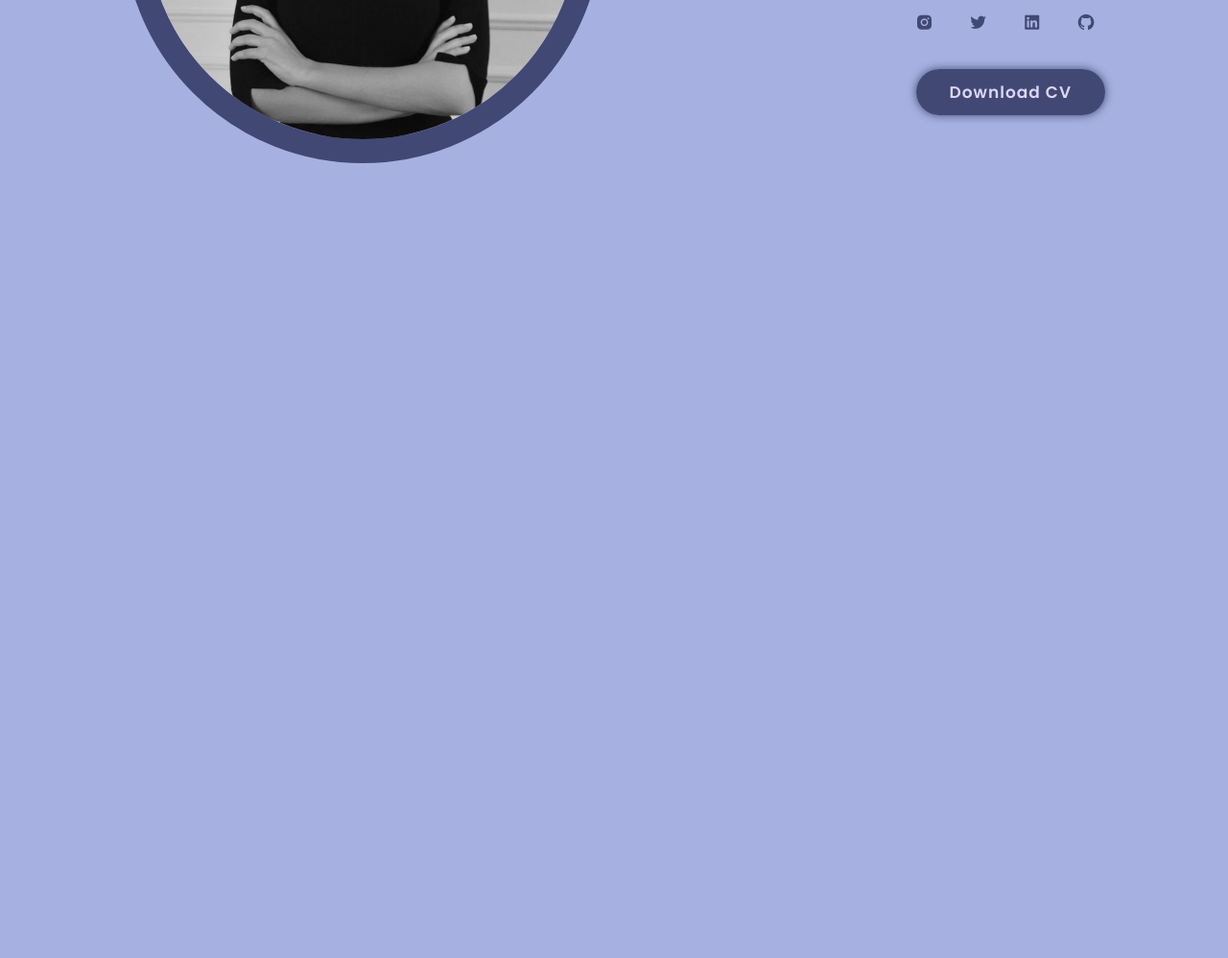
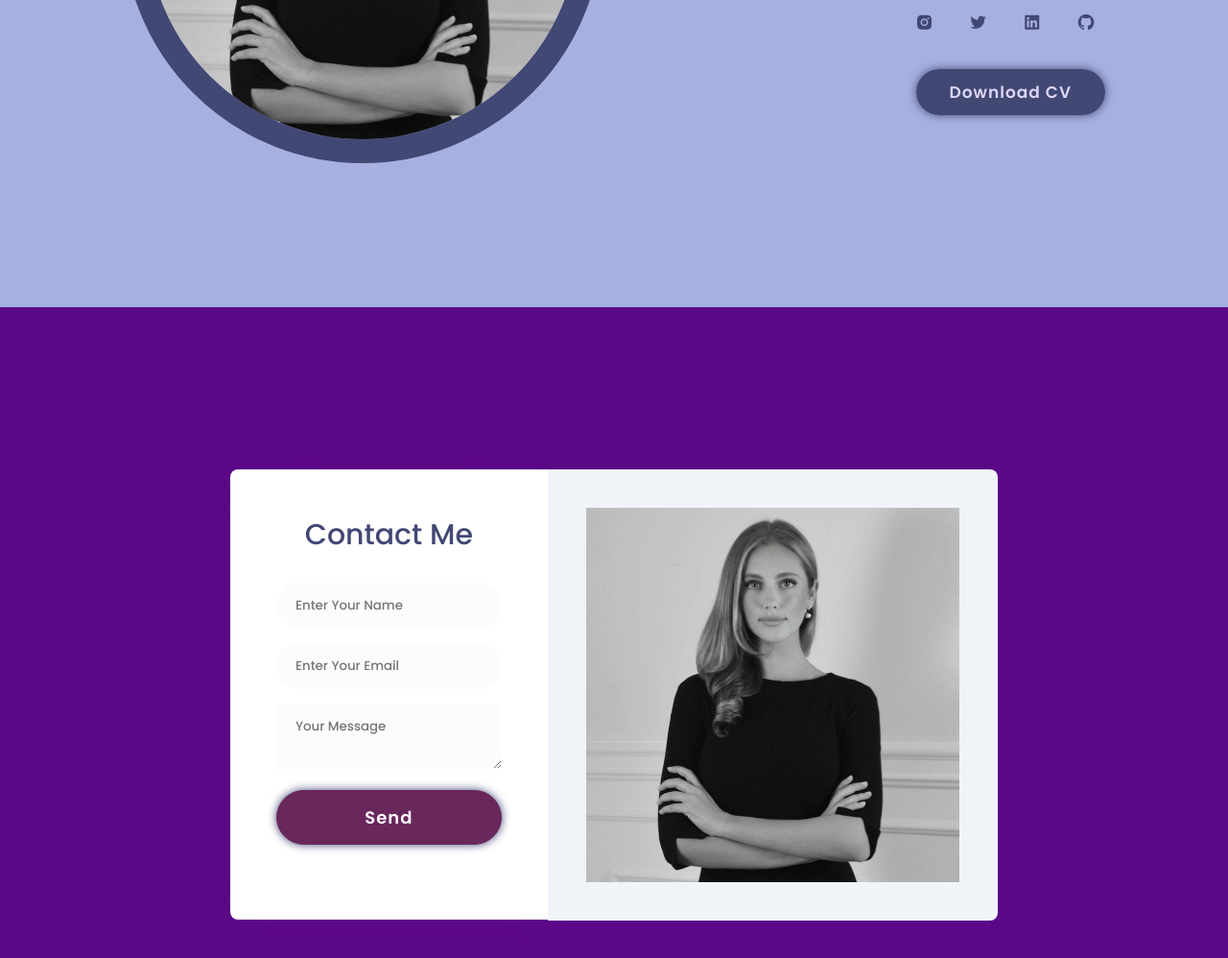
Before and after one commit to Senayldz/My_Portfolio_Website, a plain HTML site: page index.html in a window 1280 px wide. Shown: the part 480-1478 px from the top of the page at 96% size. Before the commit the page ends 800 px from the top, so only its background shows below. Drawn offline with nearby package versions, Linux system fonts and the light colour scheme.

Commit message:
Added contect section

```diff
--- a/index.html
+++ b/index.html
@@ -63,7 +63,27 @@
 
     </section>
 
+    <div class="contact-form">
+        <div class="container">
+            <div class="main">
+                <div class="content">
+                    <h2>Contact Me</h2>
+                    <form action="#" method="post">
+                        <input type="text" name="name" placeholder="Enter Your Name">
 
+                        <input type="email" name="name" placeholder="Enter Your Email">
+                        <textarea name="message" placeholder="Your Message"></textarea>
+             <button type="submit" class="btn">Send <i class="fas fa-paper-plane"></i></button>
+                    </form>
+                </div>
+                <div class="form-img">
+                    <img src="indir (1).jpg" alt="">
+                </div>
+            </div>
+        </div>
+    </div>
+
+    </section>
     <script src="script.js"></script>
 </body>
 
--- a/style.css
+++ b/style.css
@@ -209,6 +209,116 @@ header {
     box-shadow: none;
 }
 
+/* Contect Me Section */
+.contact-form{
+    position: relative;
+    min-height: 101vh;
+    z-index: 0;
+    background: var(--text-color-two);
+    padding: 30px;
+    justify-content: center;
+    display: flex;
+    grid-template-rows: 1fr auto 1fr;
+    align-items: center;
+}
+.container{
+    max-width: 800px;
+    margin-top: 0 auto;
+}
+.contact-form h2{
+    line-height: 40px;
+    margin-bottom: 5px;
+    font-size: 30px;
+    font-weight: 500;
+    color: var(--text-color);
+    text-align: center;
+}
+.contact-form .main{
+    position: relative;
+    display: flex;
+    margin: 30px 0;
+}
+.content{
+    flex-basis: 50%;
+    padding: 3em 3em;
+    background: #fff;
+    box-shadow: 2px 9px 49px -17px rgba(156, 39, 148, 0.1);
+    border-top-left-radius: 8px;
+    border-bottom-left-radius: 8px;
+}
+.form-img{
+    min-height: 49vh;
+    flex-basis: 73%;
+    background: #f0f4f8;
+    background-size: cover;
+    padding: 40px;
+    border-top-right-radius: 8px;
+    border-bottom-right-radius: 8px;
+    align-items: center;
+    display: grid;
+}
+.form-img img{
+    max-width: 100%;
+}
+
+.btn,
+button,
+input{
+    border-radius: 35px;
+}
+.btn:hover,
+button:hover{
+    color: var(--main-color);
+    transition: 0.5s ease;
+}
+.contact-form form{
+    margin: 30px 0;
+}
+.contact-form input,
+textarea{
+    outline: none;
+    margin-bottom: 15px;
+    font-stretch: 16px;
+    color: #999;
+    padding: 14px 20px;
+    width: 100%;
+    display: inline-block;
+    box-sizing: border-box;
+    border: none;
+    background: #fcfcfc;
+    transition: 0.3s ease;
+}
+.contact-form input:focus{
+    background: transparent;
+    border: 1px solid #69275c;
+}
+.contact-form button{
+    font-size: 18px;
+    color: #fff;
+    width: 100%;
+    background: #69275c;
+    font-weight: 600;
+    transition: 0.3s ease;
+    padding: 14px 15px;
+    border: 1px solid #69275c;
+
+}
+@media(max-width:736px){
+    .contact-form .main{
+        flex-direction: column;
+    }
+    .contact-form form{
+        margin-top: 30px;
+        margin-bottom: 10px;
+
+    }
+    .content{
+        order: 1;
+        border-top-left-radius: 8px;
+        border-top-right-radius: 8px;
+    }
+}
+
 
 /*----Navbar Responsive----*/
 @media (max-width: 1280px) {
```
